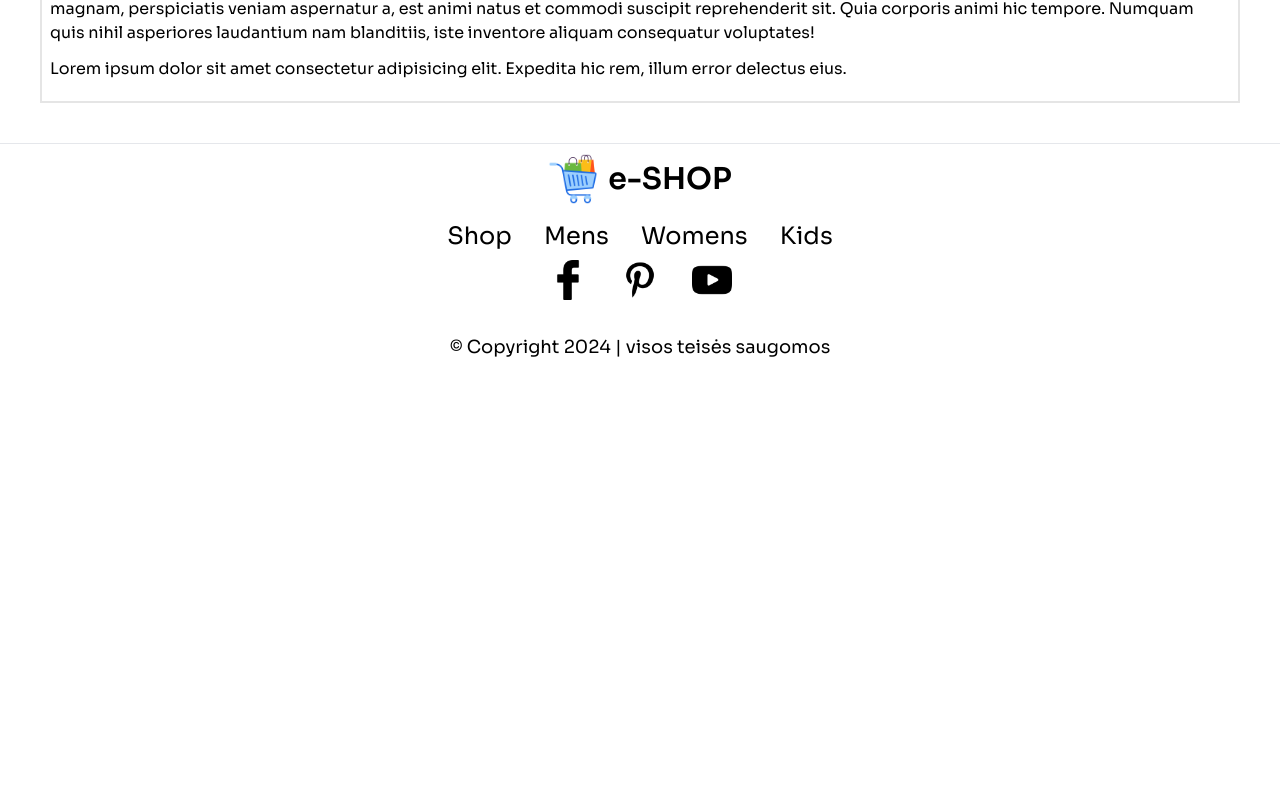
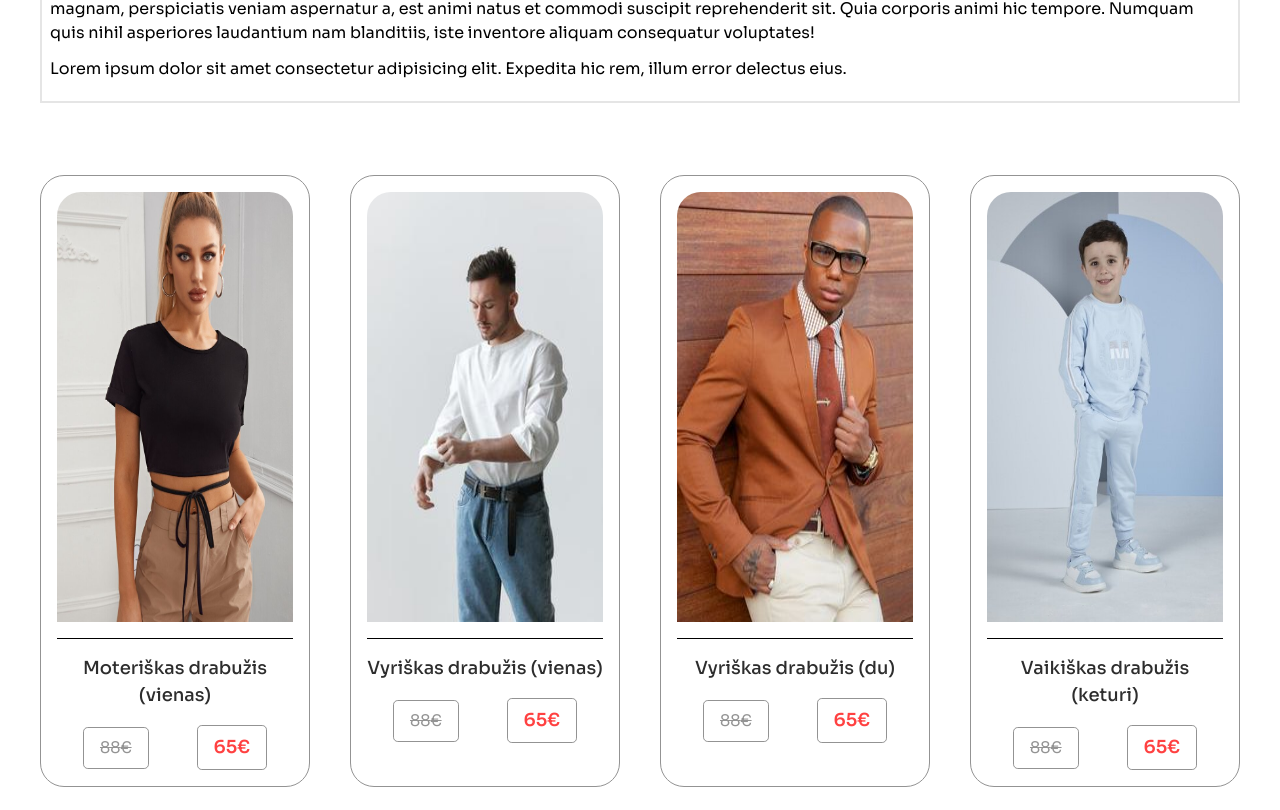
Before and after one commit to simonaDev-projects/ecommerce-react, a React (Create React App) app: page /product/16 in a window 1280 px wide. Shown: the part 1210-2020 px from the top of the page. Before the commit the page ends 1581 px from the top, so only its background shows below. Built offline with nearby package versions, Linux system fonts and the light colour scheme.

Commit message:
RelatedProduct component

```diff
--- a/src/Components/DisplayProducts.jsx
+++ b/src/Components/DisplayProducts.jsx
@@ -1,6 +1,7 @@
 import React from 'react';
 import yellow_star from './Assets/star-icon.png';
 import grey_star from './Assets/grey-star-icon.png';
+import RelatedProduct from './RelatedProduct';
 
 const DisplayProducts = (props) => {
    const { product } = props;
--- /dev/null
+++ b/src/Components/RelatedProduct.jsx
@@ -0,0 +1,26 @@
+import React from 'react';
+import data_products from './Assets/data';
+import Item from './Item/Item';
+
+
+const RelatedProduct = () => {
+   return (
+      <div className='flex gap-10 mt-10'>
+         {data_products.map((product, i) => {
+            return (
+               <Item
+                  key={i}
+                  id={product.id}
+                  image={product.image}
+                  name={product.name}
+                  old_price={product.old_price}
+                  new_price={product.new_price}
+               />
+            )
+
+         })}
+      </div>
+   )
+}
+
+export default RelatedProduct
--- a/src/Pages/Product.jsx
+++ b/src/Pages/Product.jsx
@@ -4,6 +4,7 @@ import { useParams } from 'react-router-dom';
 import Breadcrums from '../Components/Breadcrums';
 import DisplayProducts from '../Components/DisplayProducts';
 import DescriptionBox from '../Components/DescriptionBox';
+import RelatedProduct from '../Components/RelatedProduct';
 
 
 const Product = () => {
@@ -16,6 +17,7 @@ const Product = () => {
          <Breadcrums product={product} />
          <DisplayProducts product={product} />
          <DescriptionBox product={product} />
+         <RelatedProduct />
       </div>
    )
 }
```
